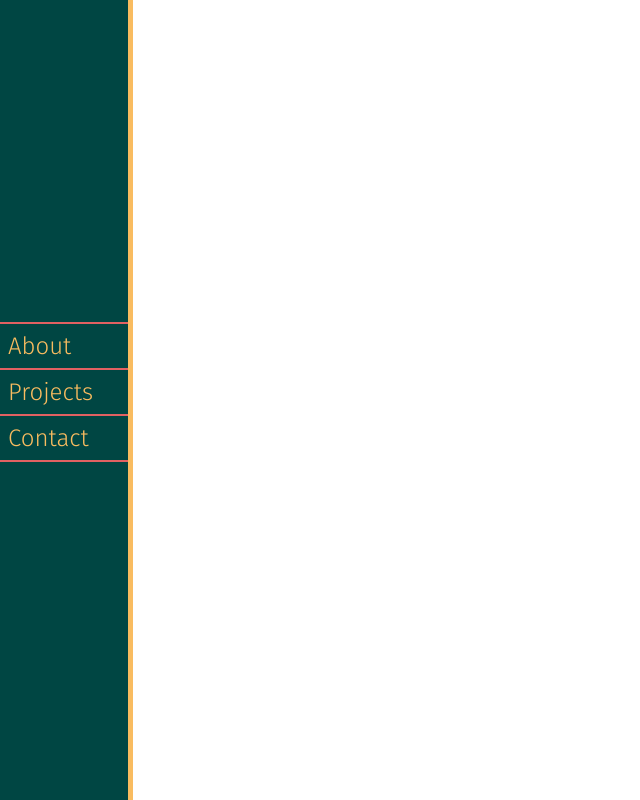
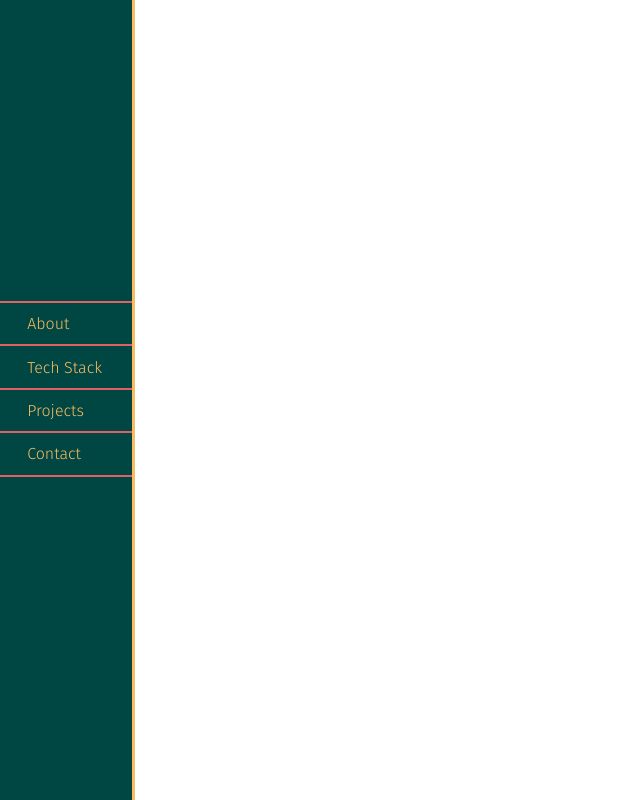
Before and after one commit to benbeardyman/ben-barlow-portfolio, a React (Create React App) app: page / in a window 1280 px wide. Shown: the whole page, without its empty margins (0-640 px from the left). Built offline with nearby package versions, Linux system fonts and the light colour scheme.

Commit message:
further css adjustment

```diff
--- a/src/App.js
+++ b/src/App.js
@@ -6,7 +6,7 @@ import NavBar from "./components/NavBar";
 const Wrapper = styled.div`
   display: grid;
   grid-template-areas: 'nav main';
-  grid-template-columns: 1fr 11fr;
+  grid-template-columns: 135px 1fr;
   min-height:100%;
 `
 
--- a/src/components/About.js
+++ b/src/components/About.js
@@ -10,15 +10,16 @@ const Section = styled.section`
 `
 const Wrapper = styled.div`
     display: flex;
+    flex-direction: column;
     justify-content: space-around;
-    /* align-items: flex-end; */
+    align-items: center;
     flex-wrap: wrap;
-    /* gap: 16px; */
-    height: 70%;
+    gap: 16px;
+    height: 50%;
     width: 80%;
     background-color: #fffffe;
     border:4px solid;
-    border-radius: 15px;
+    border-radius: 40px;
     border-color: #e16162;
 `
 
@@ -29,7 +30,7 @@ const Header = styled.h2`
 const ProfileImage = styled.img`
     margin: 20px;
     border:4px solid;
-    border-radius: 15px;
+    border-radius: 40px;
     border-color: #001e1d;
 `
 
--- a/src/components/NavBar.js
+++ b/src/components/NavBar.js
@@ -9,7 +9,7 @@ const Wrapper = styled.nav`
     align-items: center;
     height: 100vh;
     background-color: #004643;
-    border-right:5px solid;
+    border-right:3px solid;
     border-color: #f9bc60;
 `
 const NavLinks = styled.ul`
@@ -20,17 +20,18 @@ const NavLinks = styled.ul`
 `
 
 const NavLink = styled.li`
-    width: 7em;
+    width: 110px;
     border-top:.15rem solid;
     border-color: #e16162;
-    padding: 0.5rem;
+    padding: .7rem;
 `
 
 const linkStyle = {
     textDecoration: "none",
     color: "#f9bc60",
-    fontSize: "1.5rem",
-    fontWeight: "300"
+    fontSize: "1rem",
+    fontWeight: "300",
+    margin: "1rem"
 }
 
 const Logo = styled.img`
@@ -49,6 +50,9 @@ const NavBar = () => {
                     <Link smooth to="/ben-barlow-portfolio/#about" style={linkStyle}>About</Link>
                 </NavLink>
                 <NavLink>
+                    <Link smooth to="/ben-barlow-portfolio/#tech_stack" style={linkStyle}>Tech Stack</Link>
+                </NavLink>
+                <NavLink>
                     <Link smooth to="/ben-barlow-portfolio/#projects" style={linkStyle}>Projects</Link>
                 </NavLink>
                 <NavLink>
--- a/src/components/Projects.js
+++ b/src/components/Projects.js
@@ -14,11 +14,11 @@ const Wrapper = styled.div`
     justify-content: space-evenly;
     align-items: center;
     margin: 0 auto;
-    height: 55em;
-    width: 90em;
+    height: 75%;
+    width: 80%;
     background-color: #fffffe;
     border:4px solid;
-    border-radius: 15px;
+    border-radius: 40px;
     border-color: #e16162;
 `
 
--- a/src/components/Contact.js
+++ b/src/components/TechStack.js
@@ -10,11 +10,11 @@ const Section = styled.section`
 const Wrapper = styled.div`
     display: flex;
     justify-content: space-around;
-    height: 70%;
+    height: 50%;
     width: 80%;
-    background-color: #e8e4e6;
+    background-color: #fffffe;
     border:4px solid;
-    border-radius: 15px;
+    border-radius: 40px;
     border-color: #e16162;
 `
 
@@ -22,16 +22,16 @@ const Header = styled.h2`
     color: #001e1d;
 `
 
-const Contact = () => {
+const TechStack = () => {
 
     return (
-        <Section id="contact">
+        <Section id="tech_stack">
             <Wrapper>
-                <Header>Contact</Header>
+                <Header>Tech Stack</Header>
             </Wrapper>
         </Section>
     )
 
 }
 
-export default Contact
+export default TechStack
--- a/src/container/Home.js
+++ b/src/container/Home.js
@@ -2,6 +2,7 @@ import { useState } from "react"
 import About from "../components/About"
 import Contact from "../components/Contact"
 import Projects from "../components/Projects"
+import TechStack from "../components/TechStack"
 import styled from "styled-components"
 import projectsData from "../data/ProjectData"
 
@@ -20,6 +21,7 @@ const Home = () => {
     return (
         <Wrapper>
             <About />
+            <TechStack />
             <Projects projects={projects} />
             <Contact />
         </Wrapper>
```
